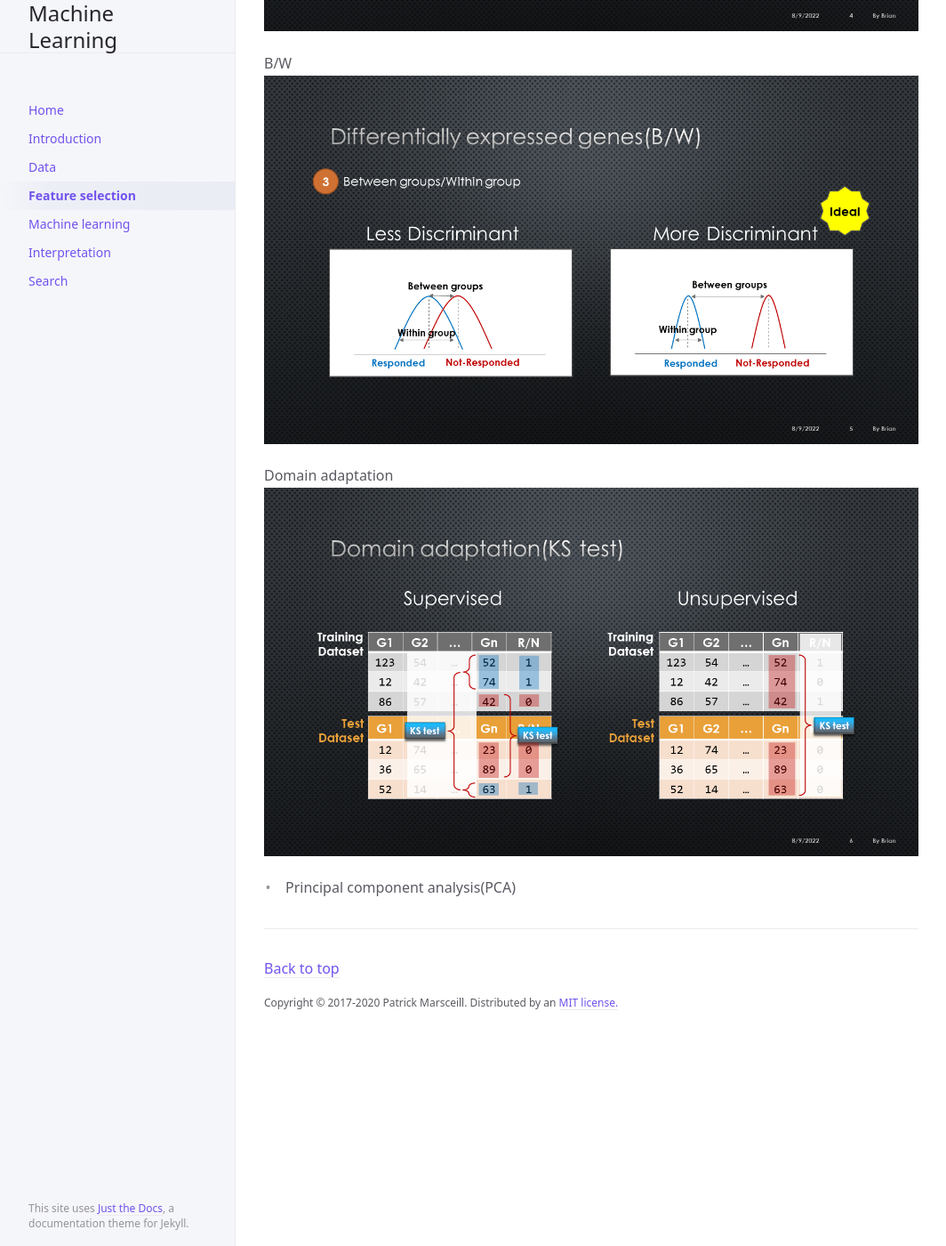
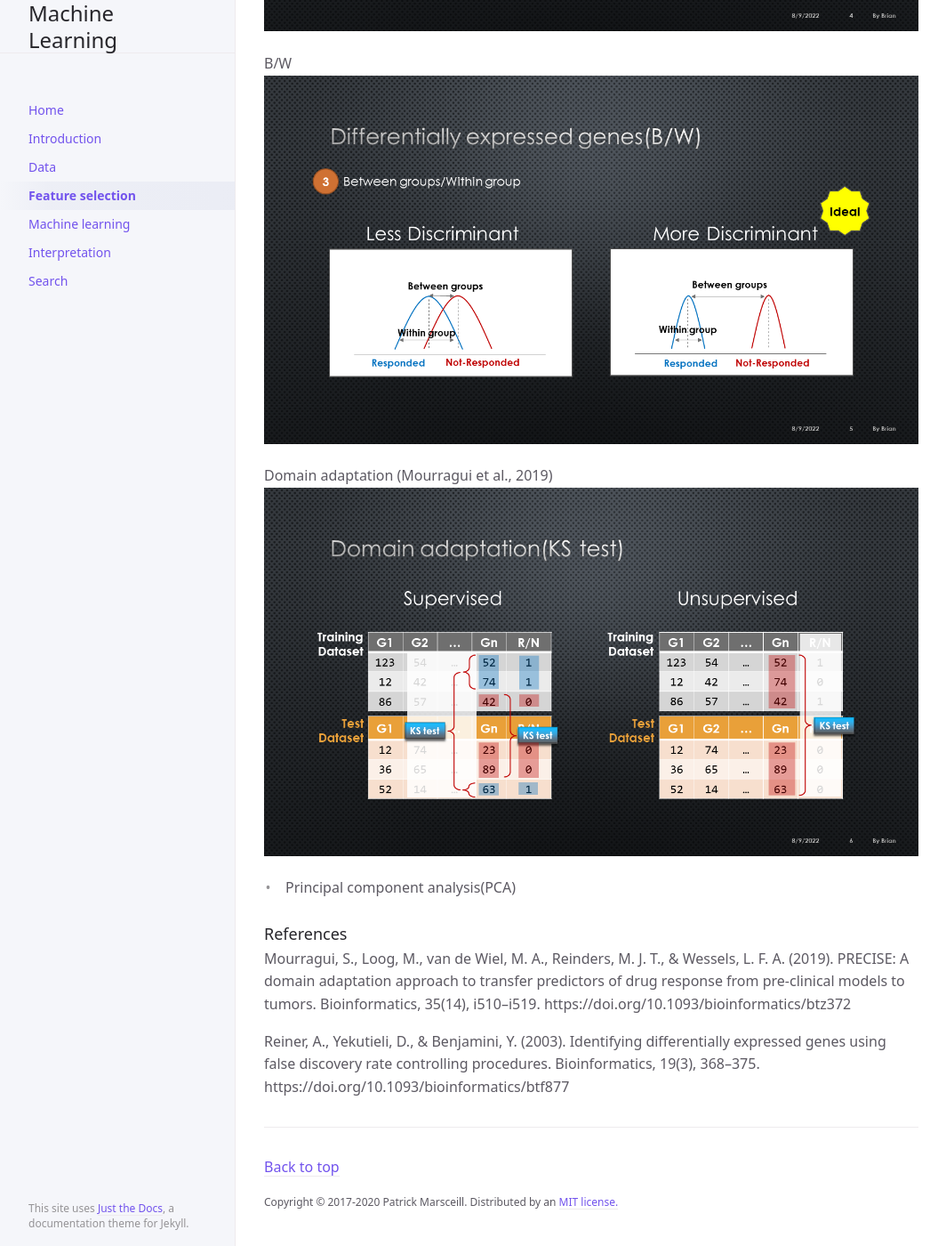
Before and after one commit to briankimstudio/drp, a Jekyll site: the page built from docs/feature-selection.md, in a window 1280 px wide and 1400 px high, scrolled down 933 px. Shown: the whole window at 89% size, without its empty margins (107-1171 px from the left). Built offline with Jekyll 4.4.1, drawn with Linux system fonts in a browser that asks for light colours; some of the changed text lies outside the part shown.

Commit message:
add references

```diff
--- a/docs/feature-selection.md
+++ b/docs/feature-selection.md
@@ -10,19 +10,25 @@ Comparing genes from sensitive and resistant group reveals which genes looks mor
 
 These selected genes are called 'differentially expressed(DE) genes'. And they are feed into the machine learning model to train.
 
-First, apply t-test to get p-values of all features, then use FDR to filter out relatively less different genes. Finally, apply B/W ratio to get final set of genes.
+First, apply t-test to get p-values of all features, then use FDR to filter out relatively less different genes (Reiner et al., 2003). Finally, apply B/W ratio to get final set of genes.
 
 - t-test
 - FDR
 - B/W
 
-t-test and FDR
+t-test and FDR (Reiner et al., 2003)
 ![t-test](/drp/assets/images/t-test_fdr.png)
 
 B/W
 ![bw](/drp/assets/images/bw.png)
 
-Domain adaptation
+Domain adaptation (Mourragui et al., 2019)
 ![da](/drp/assets/images/da.png)
 
 - Principal component analysis(PCA)
+
+### References
+
+Mourragui, S., Loog, M., van de Wiel, M. A., Reinders, M. J. T., & Wessels, L. F. A. (2019). PRECISE: A domain adaptation approach to transfer predictors of drug response from pre-clinical models to tumors. Bioinformatics, 35(14), i510–i519. https://doi.org/10.1093/bioinformatics/btz372
+
+Reiner, A., Yekutieli, D., & Benjamini, Y. (2003). Identifying differentially expressed genes  using false discovery rate controlling procedures. Bioinformatics, 19(3), 368–375. https://doi.org/10.1093/bioinformatics/btf877
```
